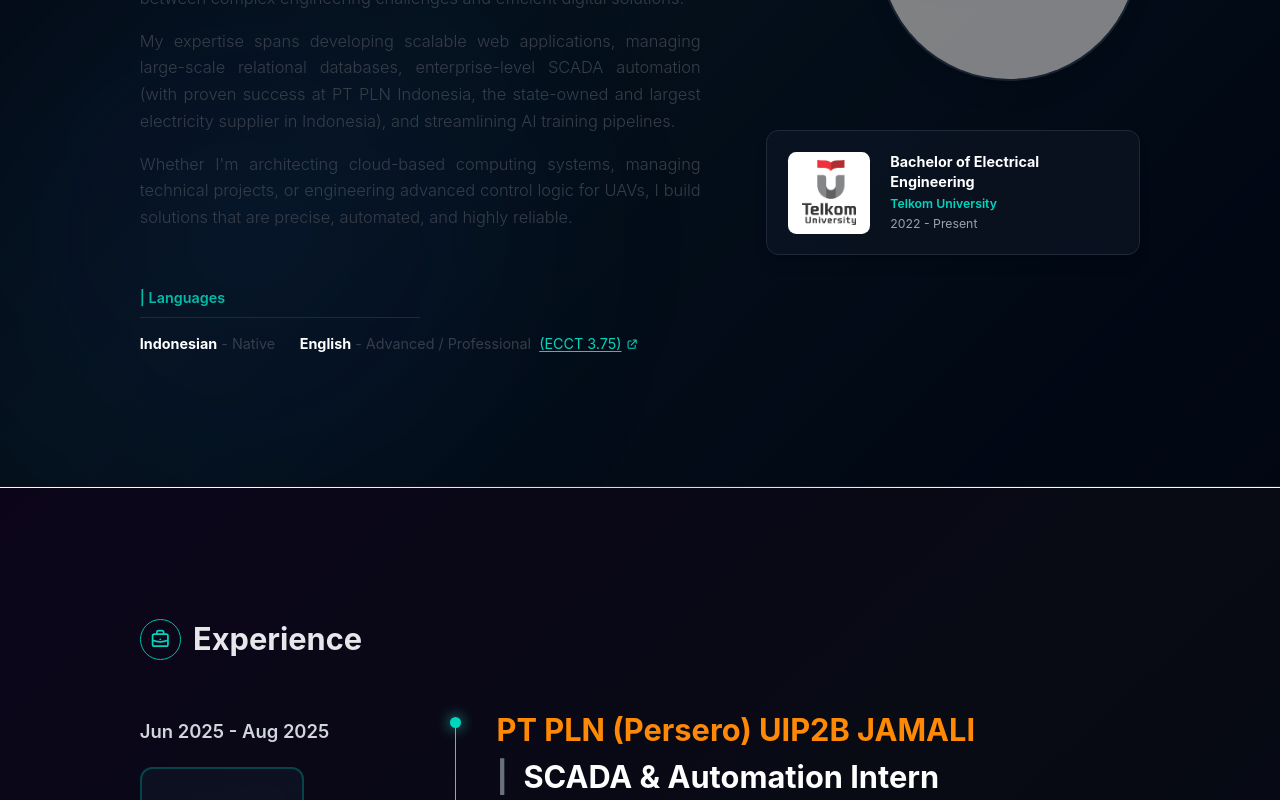
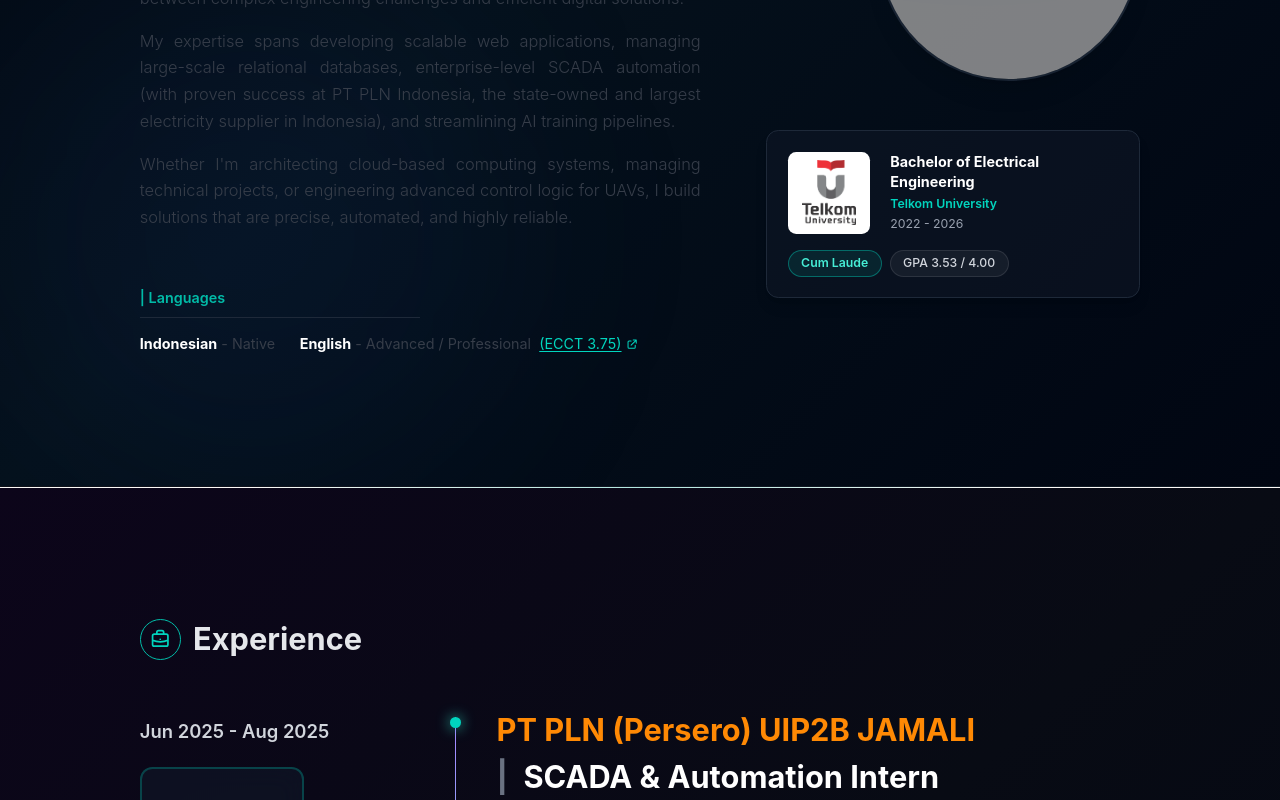
Before and after one commit to athifatharmn06/Portofolio, a React (Vite) app: page / in a window 1280 px wide. Shown: the part 1760-2560 px from the top of the page. Built offline with nearby package versions, Linux system fonts and the light colour scheme; grey boxes are pictures that could not be loaded.

Commit message:
fix(about): correct education details (Cum Laude, GPA 3.53, 2022-2026, final project, coursework)

```diff
--- a/src/components/sections/AboutSection.tsx
+++ b/src/components/sections/AboutSection.tsx
@@ -12,7 +12,7 @@
  * AboutSection - Bio, stats counters, languages, education card.
  *
  * - Animated numeric counters (3+ stats) triggered by useInView
- * - Education card with hover-expand revealing GPA and coursework (300ms)
+ * - Education card with hover-expand revealing final project and coursework (300ms)
  * - Staggered fade-in-up transitions (150ms delay, 600ms per element)
  * - Two-column on desktop (≥1024px): 60% text left, 40% image right
  * - Single-column on mobile: heading → text → languages → image → education card
@@ -163,10 +163,16 @@
               />
             </div>
 
-            {/* Education Card with hover-expand */}
+            {/* Education Card: key facts always visible, details expand on hover, focus or tap */}
             <motion.div
+              role="button"
+              tabIndex={0}
+              aria-expanded={isEducationExpanded}
               onMouseEnter={() => setIsEducationExpanded(true)}
               onMouseLeave={() => setIsEducationExpanded(false)}
+              onFocus={() => setIsEducationExpanded(true)}
+              onBlur={() => setIsEducationExpanded(false)}
+              onClick={() => setIsEducationExpanded((v) => !v)}
               className="w-full max-w-sm bg-gray-900/50 border border-gray-800 rounded-xl p-5 hover:border-teal-500/50 transition-colors duration-300 cursor-pointer shadow-lg"
             >
               <div className="flex items-center gap-5">
@@ -183,30 +189,46 @@
                     Bachelor of Electrical Engineering
                   </h4>
                   <p className="text-teal-400 text-xs font-semibold mb-1">Telkom University</p>
-                  <p className="text-gray-400 text-xs">2022 - Present</p>
+                  <p className="text-gray-400 text-xs">2022 - 2026</p>
                 </div>
+              </div>
+
+              {/* Always visible: result */}
+              <div className="mt-4 flex flex-wrap gap-2">
+                <span className="rounded-full border border-teal-400/40 bg-teal-400/10 px-3 py-1 text-xs font-semibold text-teal-300">
+                  Cum Laude
+                </span>
+                <span className="rounded-full border border-white/10 bg-white/5 px-3 py-1 text-xs font-medium text-gray-300">
+                  GPA 3.53 / 4.00
+                </span>
               </div>
 
               {/* Expandable details */}
               <div
                 className="overflow-hidden transition-all duration-300 ease-in-out"
                 style={{
-                  maxHeight: isEducationExpanded ? '200px' : '0px',
+                  maxHeight: isEducationExpanded ? '420px' : '0px',
                   opacity: isEducationExpanded ? 1 : 0,
                 }}
               >
-                <div className="pt-4 mt-4 border-t border-gray-800 space-y-2">
-                  <p className="text-sm text-gray-300">
-                    <span className="font-semibold text-white">GPA:</span> 3.51 / 4.00
-                  </p>
+                <div className="pt-4 mt-4 border-t border-gray-800 space-y-4">
+                  <div>
+                    <p className="text-xs font-semibold text-teal-400 mb-1">Final Project (Grade A):</p>
+                    <p className="text-xs leading-relaxed text-gray-300">
+                      Driver Fatigue Detection on Facial Features Using Edge-AI in Low-Light Conditions with
+                      Infrared Camera
+                    </p>
+                  </div>
                   <div>
                     <p className="text-xs font-semibold text-teal-400 mb-1">Relevant Coursework:</p>
                     <ul className="text-xs text-gray-400 space-y-1 list-disc list-inside">
-                      <li>Digital Signal Processing</li>
-                      <li>Control Systems Engineering</li>
-                      <li>Embedded Systems & IoT</li>
-                      <li>Power Electronics</li>
-                      <li>Machine Learning & AI</li>
+                      <li>Control System</li>
+                      <li>Industrial Automation</li>
+                      <li>IoT System</li>
+                      <li>Artificial Intelligence</li>
+                      <li>Deep Learning and Application</li>
+                      <li>Robotics</li>
+                      <li>Microcomputers</li>
                     </ul>
                   </div>
                 </div>
```
